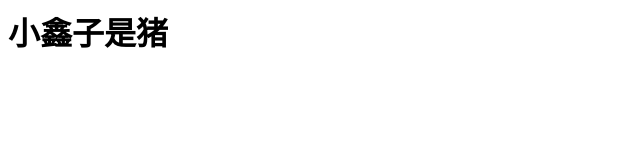
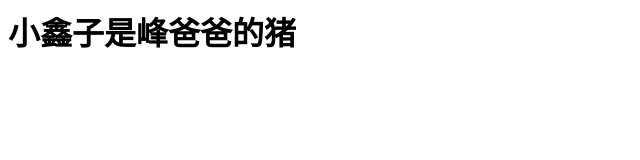
Before and after one commit to MyXiaoxin/MyXiaoxin.github.io, a plain HTML site: page index.html in a window 1280 px wide. Shown: the whole page, without its empty margins (0-640 px from the left). Drawn offline with Linux system fonts and the light colour scheme.

Commit message:
Update index.html

```diff
--- a/index.html
+++ b/index.html
@@ -1 +1 @@
-<h1>小鑫子是猪</h1>
+<h1>小鑫子是峰爸爸的猪</h1>
```
